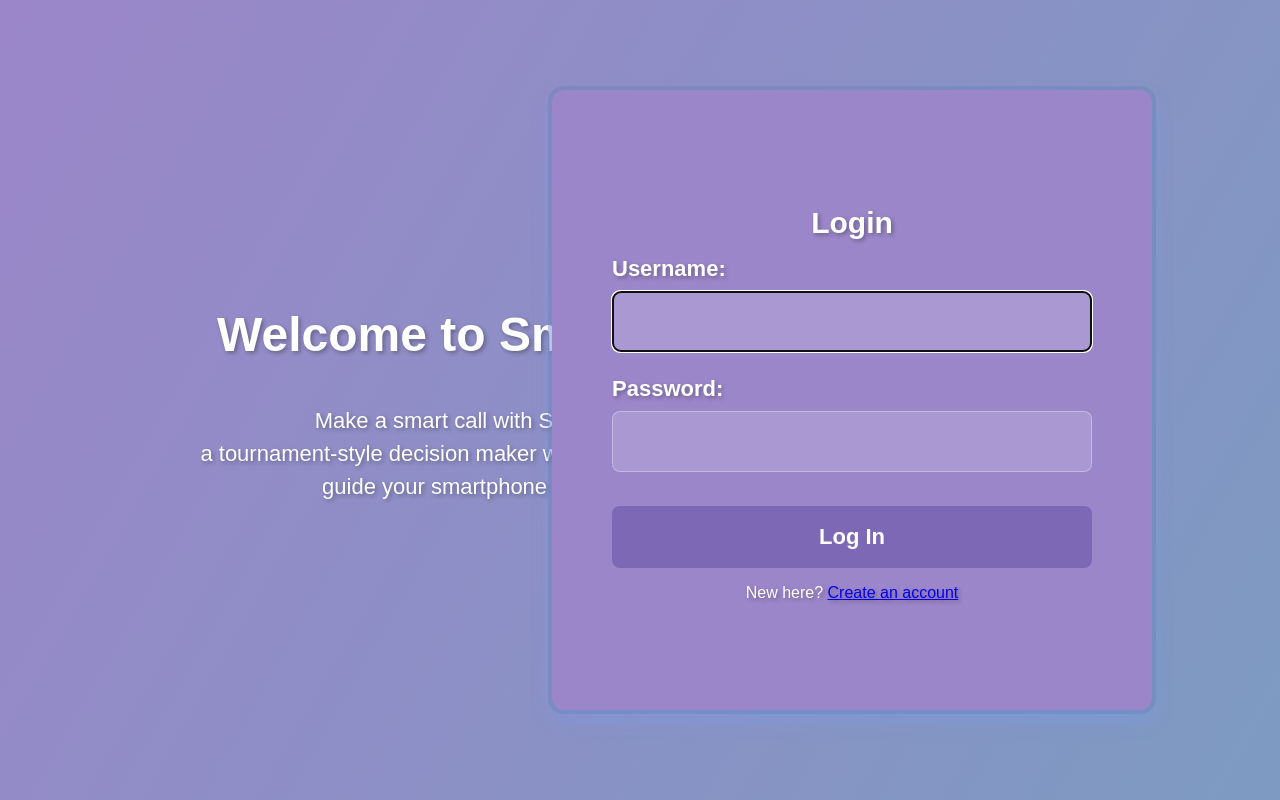
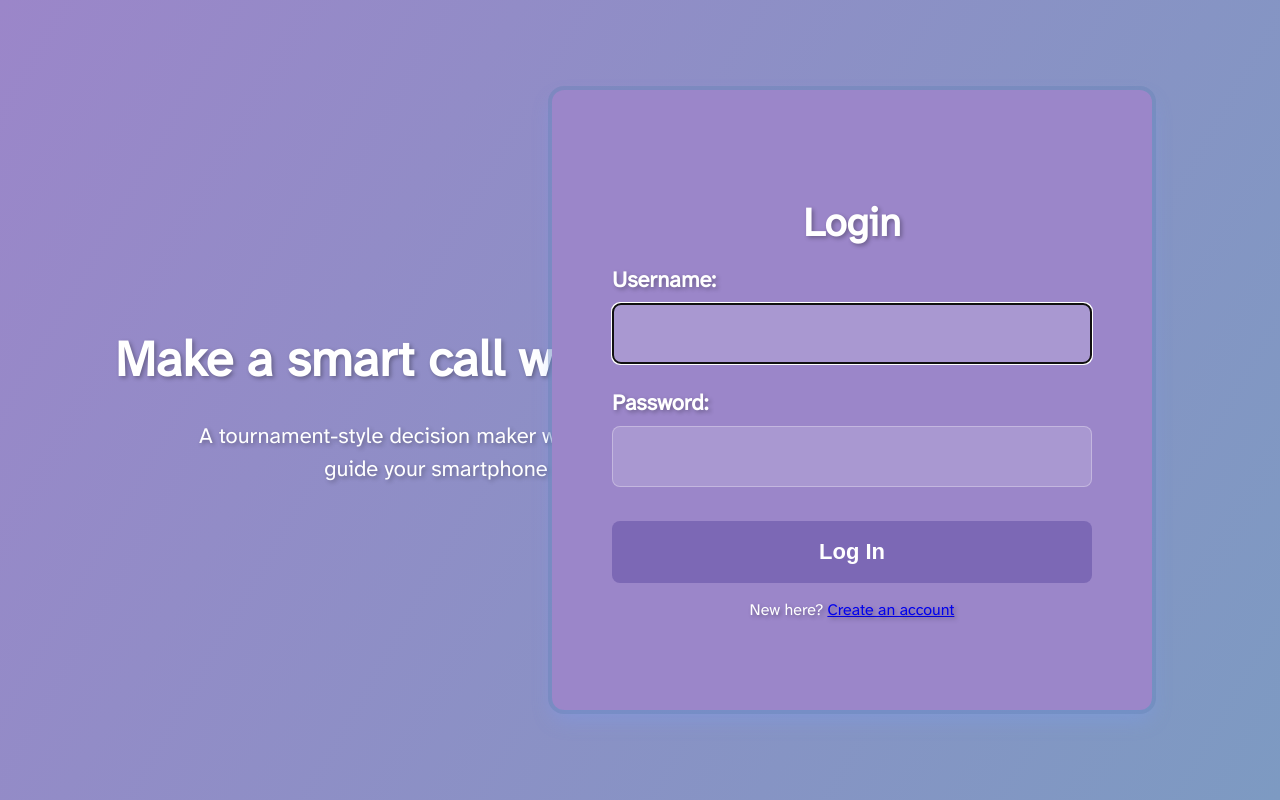
Before and after one commit to KellyLTran/SmartCall, a Django app: page / in a window 1280 px wide. Run offline with Django 5.2, Linux system fonts and the light colour scheme.

Commit message:
Add custom font

```diff
--- a/smart_call_app/static/css/landing.css
+++ b/smart_call_app/static/css/landing.css
@@ -1,7 +1,16 @@
+
+
+@font-face {
+    font-family: 'CustomFont';
+    src: url('/static/fonts/AtkinsonHyperlegibleNext.ttf') format('truetype');
+    font-weight: normal;
+    font-style: normal;
+}
+
 
 /* General styling for the landing page */
 body {
-    font-family: Arial, sans-serif;
+    font-family: 'CustomFont', sans-serif;
     margin: 0;
     padding: 0;
     height: 100vh;
@@ -34,10 +43,12 @@ body {
     justify-content: center;
 }
 
+/* Welcome message text styling */
 .left-content h1 {
-    font-size: 48px;
+    font-size: 50px;
     font-weight: bold;
-    margin-bottom: 20px;
+    margin-bottom: 5px;
+    white-space: nowrap;
 }
 
 .left-content p {
@@ -72,7 +83,7 @@ body {
 
 /* Authentication box text styling */
 .auth-box h2 {
-    font-size: 30px;
+    font-size: 40px;
     font-weight: bold;
     color: white;
     margin-bottom: 15px;
--- a/smart_call_app/templates/landing.html
+++ b/smart_call_app/templates/landing.html
@@ -9,9 +9,8 @@
 
     <!-- Welcome message -->
     <div class="left-content">
-        <h1>Welcome to SmartCall!</h1>
-        <p>Make a smart call with SmartCall: <br>
-            a tournament-style decision maker with an AI assistant to guide your smartphone choices.</p>
+        <h1>Make a smart call with SmartCall</h1>
+        <p>A tournament-style decision maker with an AI assistant to guide your smartphone choices.</p>
     </div>
 
 
```
Also changed, not shown: smart_call_app/static/fonts/AtkinsonHyperlegibleNext.ttf (added).
